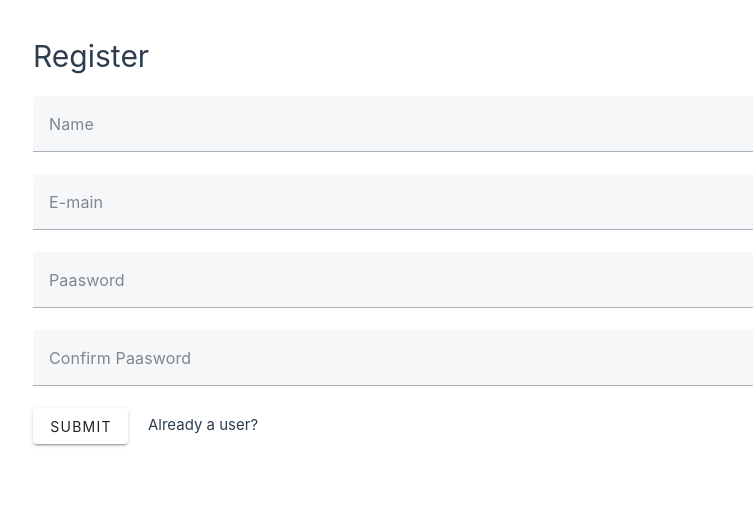
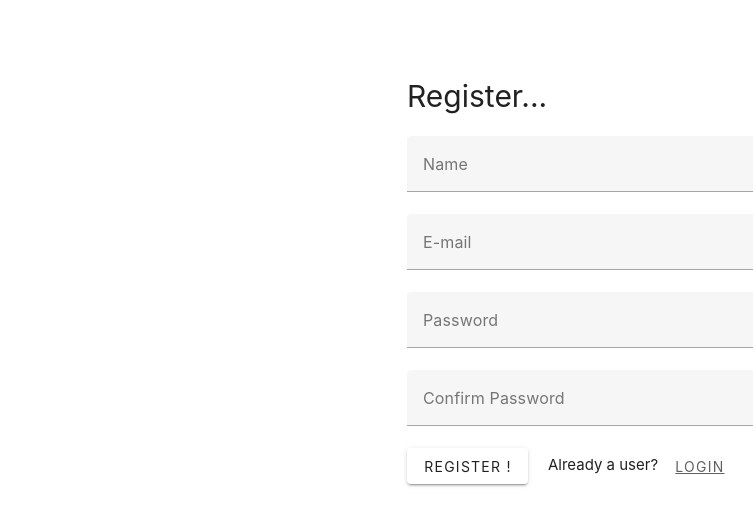
Before and after one commit to rohitatzignuts/vue_projects_crud, a Vue app: page /login in a window 1280 px wide. Both pictures are taken after a click on the button "REGISTER". Shown: the top 526 px of the page, without its empty margins (23-776 px from the left). Built offline with nearby package versions, Linux system fonts and the light colour scheme.

Commit message:
login register form changed

```diff
--- a/src/components/LoginUser.vue
+++ b/src/components/LoginUser.vue
@@ -5,8 +5,9 @@ const { registerData, handleLogin } = useLogin();
 </script>
 
 <template>
-    <v-container id="container">
-    <h1>Login</h1>
+    <v-container class="d-flex justify-center align-center">
+    <v-sheet class="mx-auto pa-10" width="500">
+        <h1>Login...</h1>
         <form @submit.prevent="handleLogin">
         <v-text-field
         v-model="registerData.email"
@@ -23,7 +24,7 @@ const { registerData, handleLogin } = useLogin();
         class="me-4"
         type="submit"
         >
-    submit
+        Login !
         </v-btn>
         Not a user ?...
         <v-btn
@@ -35,11 +36,12 @@ const { registerData, handleLogin } = useLogin();
         <router-link to="/register">Register</router-link>
         </v-btn>
         </form>
+    </v-sheet>
     </v-container>
 </template>
 
 <style>
-h1{
-    margin: 1rem 0;
+a{
+    color: black;
 }
 </style>
--- a/src/components/RegisterUser.vue
+++ b/src/components/RegisterUser.vue
@@ -52,8 +52,11 @@ const handleRegister = () => {
 </script>
 
 <template>
-    <v-container id="container">
-    <h1>Register</h1>
+    <v-container id="container" class="d-flex justify-center align-center">
+    <v-sheet class="mx-auto pa-10" width="500">
+    <v-row>
+    <v-col cols="12">
+        <h1>Register...</h1>
         <form @submit.prevent="handleRegister">
         <v-text-field
             v-model="registerData.name"
@@ -66,21 +69,21 @@ const handleRegister = () => {
             v-model="registerData.email"
             required
             :counter="7"
-    label="E-main"
+            label="E-mail"
             type="email"
         ></v-text-field>
 
         <v-text-field
             v-model="registerData.password"
             required
-    label="Paasword"
+            label="Password"
             type="password"
         ></v-text-field>
 
         <v-text-field
             v-model="registerData.password_confirmation"
             required
-    label="Confirm Paasword"
+            label="Confirm Password"
             type="password"
         ></v-text-field>
 
@@ -88,10 +91,13 @@ const handleRegister = () => {
             class="me-4"
             type="submit"
         >
-    submit
+            Register !
         </v-btn>
         Already a user?<v-btn variant="plain"><RouterLink to="/login">Login</RouterLink></v-btn>
         </form>
+    </v-col>
+    </v-row>
+    </v-sheet>
 </v-container>
 </template>
 
```
Lines whose indentation alone changed are shown as unchanged.
